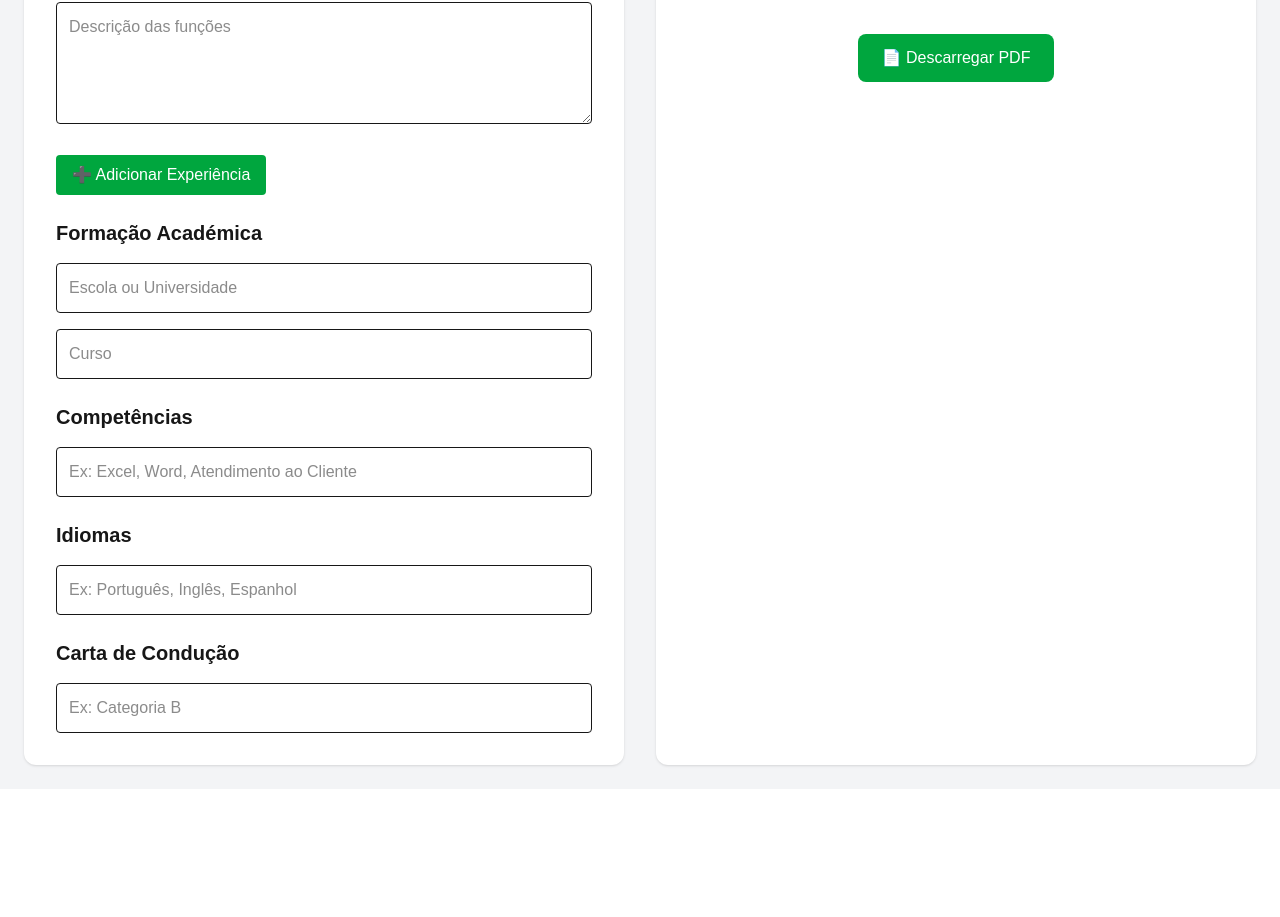
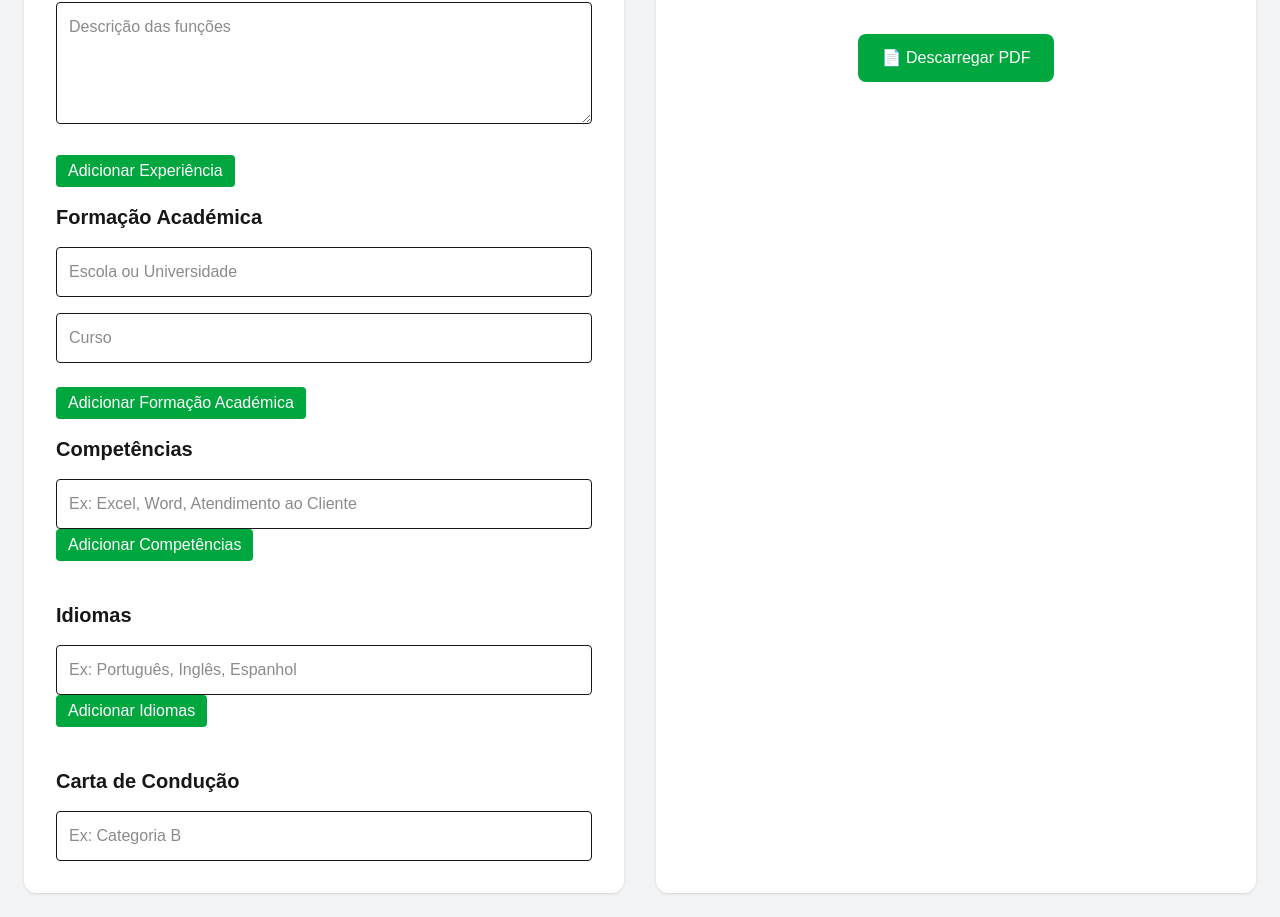
Before and after one commit to Gabrieldiogo-gd/CVMadurorooms, a Next.js app: page /criar-cv in a window 1280 px wide. Shown: the part 815-1732 px from the top of the page. Before the commit the page ends 1604 px from the top, so only its background shows below. Built offline with nearby package versions, Linux system fonts and the light colour scheme.

Commit message:
Melhoria visual dos botoes e formularios

```diff
--- a/app/criar-cv/page.tsx
+++ b/app/criar-cv/page.tsx
@@ -175,9 +175,9 @@ const [descricao, setDescricao] = useState("");
 
 <button
   type="button"
-  className="bg-green-600 hover:bg-green-700 text-white px-4 py-2 rounded mb-6"
+  className="bg-green-600 hover:bg-green-700 text-white px-3 py-1 rounded mb-4"
 >
-  ➕ Adicionar Experiência
+   Adicionar Experiência
 </button>
 
 
@@ -201,6 +201,15 @@ const [descricao, setDescricao] = useState("");
             className="w-full border p-3 rounded mb-6"
           />
 
+<button
+  type="button"
+  className="bg-green-600 hover:bg-green-700 text-white px-3 py-1 rounded mb-4"
+>
+   Adicionar Formação Académica
+</button>
+
+
+
           <h2 className="text-xl font-bold mb-4">
             Competências
           </h2>
@@ -212,6 +221,16 @@ const [descricao, setDescricao] = useState("");
             onChange={(e) => setCompetencias(e.target.value)}
             className="w-full border p-3 rounded"
           />
+
+
+<button
+  type="button"
+  className="bg-green-600 hover:bg-green-700 text-white px-3 py-1 rounded mb-4"
+>
+   Adicionar Competências
+</button>
+
+
           <h2 className="text-xl font-bold mb-4 mt-6">
   Idiomas
 </h2>
@@ -224,6 +243,16 @@ const [descricao, setDescricao] = useState("");
   className="w-full border p-3 rounded"
 />
 
+
+<button
+  type="button"
+  className="bg-green-600 hover:bg-green-700 text-white px-3 py-1 rounded mb-4"
+>
+   Adicionar Idiomas
+</button>
+
+
+
 <h2 className="text-xl font-bold mb-4 mt-6">
   Carta de Condução
 </h2>
@@ -235,6 +264,9 @@ const [descricao, setDescricao] = useState("");
   onChange={(e) => setCarta(e.target.value)}
   className="w-full border p-3 rounded"
 />
+
+
+
 </div>
 
        {/* Pré-visualização */}
```
